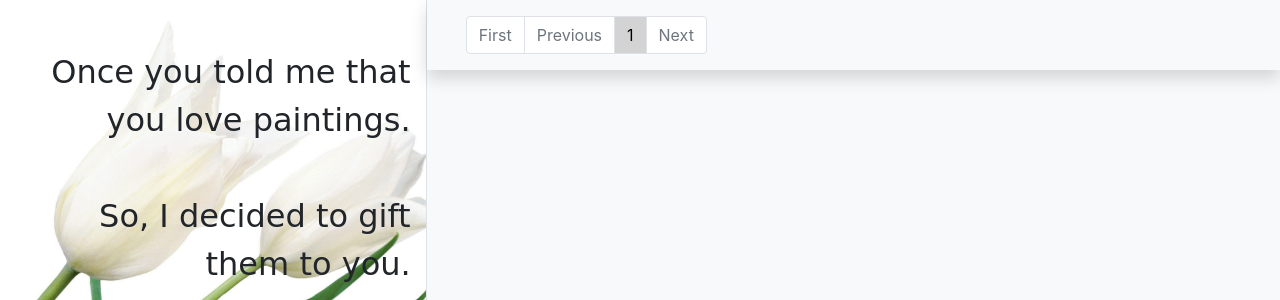
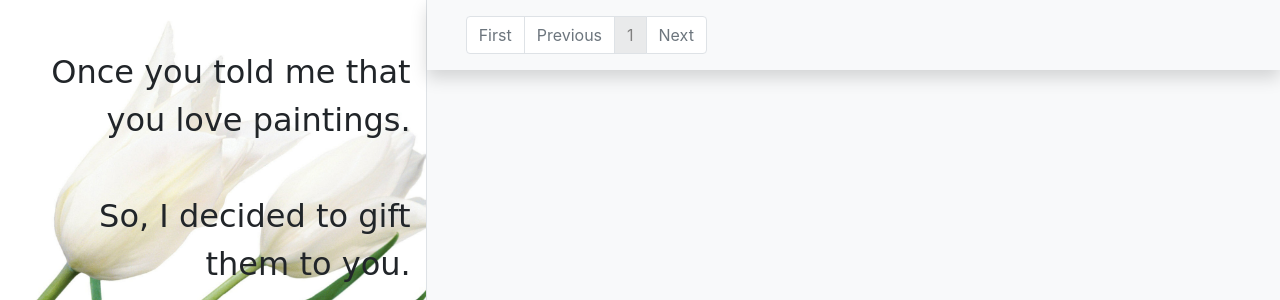
Before and after one commit to yaquake/birthday_present, a Django app: a page that uses main/templates/index.html in a window 1280 px wide. Shown: the top 300 px of the page. Run offline with Django 3.2, Linux system fonts and the light colour scheme; data that the repository does not hold is empty; some libraries are stand-ins or nearby versions; some web fonts are replaced.

Commit message:
Design fixes

```diff
--- a/main/templates/index.html
+++ b/main/templates/index.html
@@ -166,7 +166,7 @@
                                 </li>
                             {% endif %}
                             <li class="page-item">
-      <span class="page-link" style="background-color: lightgrey; color: black;">
+      <span class="page-link" style="background-color: #E9EAEB; color: grey;">
         {{ paintings.number }}
         <span class="sr-only" >(current)</span>
       </span>
```
